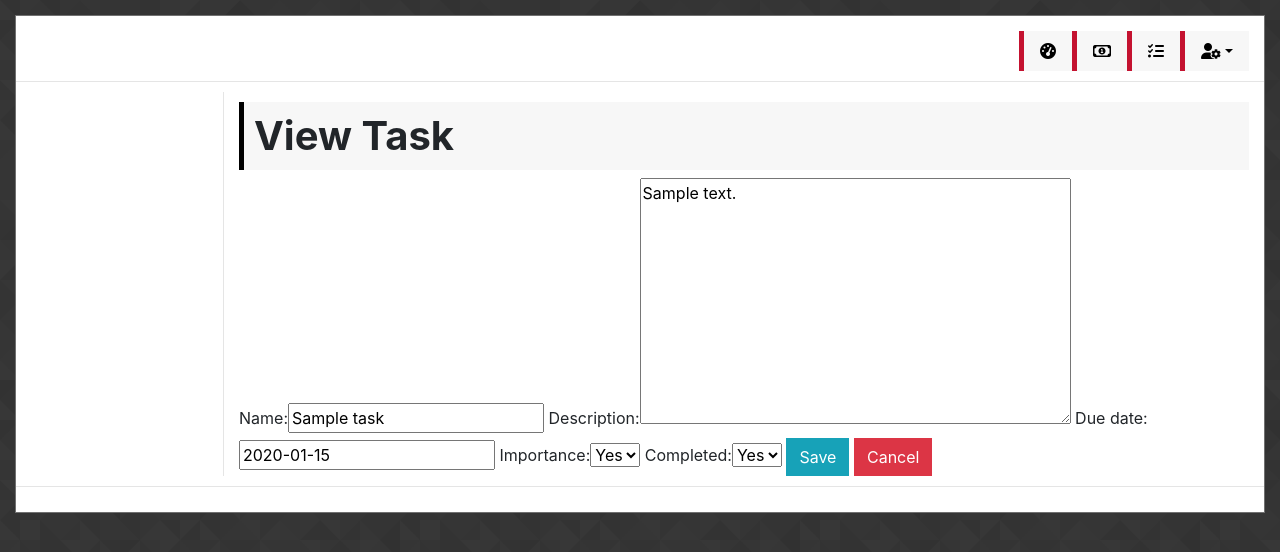
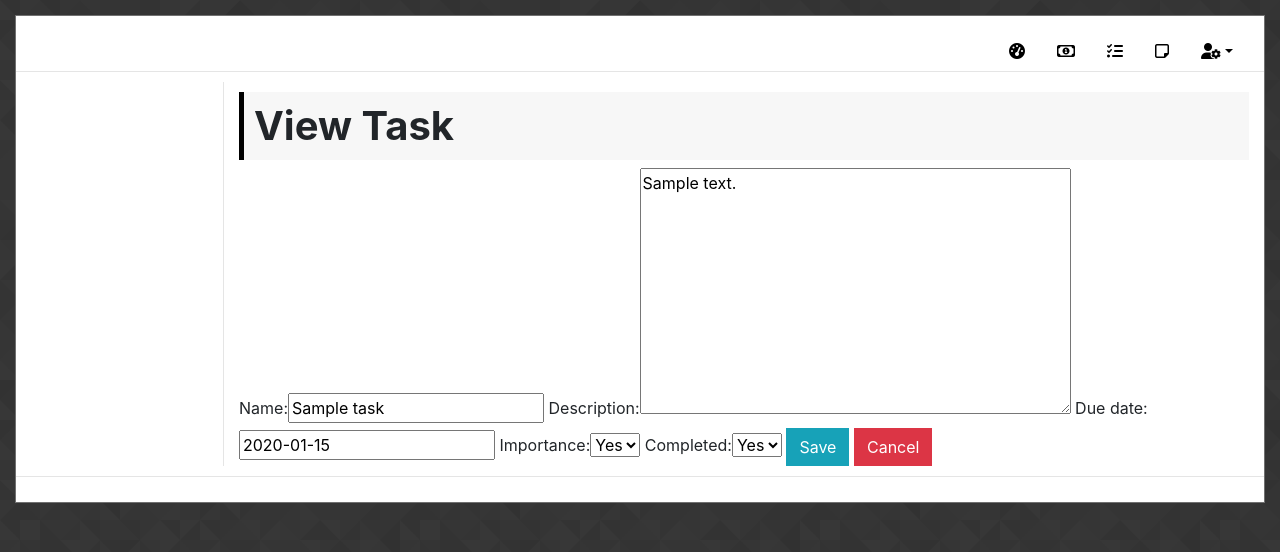
Before and after one commit to Robtych121/MyManager, a Django app: page /tasks/edit_today_task/1 in a window 1280 px wide. Shown: the top 552 px of the page. Run offline with Django 3.2, Linux system fonts and the light colour scheme; tables that the repository leaves empty hold one stand-in row (values such as "Sample post"); some libraries are stand-ins or nearby versions.

Commit message:
styled top nav and added tooltips

```diff
--- a/static/css/styles.css
+++ b/static/css/styles.css
@@ -65,7 +65,7 @@ body {
     border-radius: 0px;
 }
 
-.nav-link {
+.sidebar .nav-link {
     color: #000;
     background-color: #f7f7f7;
     font-weight: bold;
@@ -81,7 +81,7 @@ body {
     transition: all .25s ease-in;
 }
 
-.nav-link:hover {
+.sidebar .nav-link:hover {
     background-position: 0 0;
     color: white;
 }
@@ -239,3 +239,24 @@ a.btn-danger, a.btn-danger:hover {
 .card-link, .card-link:hover {
     color: white;
 }
+
+.topnav .nav-link {
+    color: black;
+}
+
+.topnav .nav-link:hover {
+    color: #C41230;
+}
+
+.topnav {
+    justify-content: flex-end;
+}
+
+@media only screen and (max-width: 767px) {
+    .top-header {
+        text-align: center !important;
+    }
+    .topnav {
+        justify-content: center;
+    }
+  }
--- a/templates/base.html
+++ b/templates/base.html
@@ -22,7 +22,7 @@
             <a class="LogoLink" href="{% url 'home' %}"><h3>MyManager - <span id="appName">{% block app_name %}{% endblock %}</span></h3></a>
             {% endif %}
         </div>
-        <div class="col-md-6 text-right">
+        <div class="col-md-6">
             {% include 'partials/topbar.html' %}
         </div>
     </div>
@@ -43,9 +43,12 @@
     </div>
 </div>
 <script>
-    if ($(".login_box")[0]){
+if ($(".login_box")[0]){
     $('#external').remove()
 }
+$(function () {
+  $('[data-toggle="tooltip"]').tooltip()
+})
 </script>
 </body>
 </html>
--- a/templates/partials/navigation.html
+++ b/templates/partials/navigation.html
@@ -1,5 +1,5 @@
 {% if user.is_authenticated %}
-<div id="dashboard_menu">
+<div id="dashboard_menu" class="menugroup">
 <ul class="nav nav-pills flex-column">
     <li class="nav-item">
       <a class="nav-link" href="#">Dashboard</a>
@@ -7,7 +7,7 @@
   </ul>
 </div>
 
-<div id="tasks_menu">
+<div id="tasks_menu" class="menugroup">
   <a class="menu_clicker" data-toggle="collapse" href="#yourlists" role="button" aria-expanded="false" aria-controls="yourlists">
     <p class="menu_section"><i class="fas fa-layer-group"></i> Your Lists</p>
   </a>
@@ -74,14 +74,15 @@
 </div>
 
 
-
 <script>
 $( document ).ready(function() {
   if($('#appName').html() == 'Gen'){
-    $('#tasks_menu').hide()
+    $('.menugroup').hide()
+    $('#dashboard_menu').show()
   }
   if($('#appName').html() == 'Tasks'){
-    $('#dashboard_menu').hide()
+    $('.menugroup').hide()
+    $('#tasks_menu').show()
   }
 });
 
--- a/templates/partials/topbar.html
+++ b/templates/partials/topbar.html
@@ -1,15 +1,18 @@
-<ul class="nav nav-pills justify-content-end">
+<ul class="nav nav-pills topnav">
     <li class="nav-item">
-        <a class="nav-link" href="{% url 'home' %}"><i class="fas fa-tachometer-alt"></i></a>
+        <a class="nav-link" href="{% url 'home' %}" data-toggle="tooltip" data-placement="bottom" title="Dashboard"><i class="fas fa-tachometer-alt"></i></a>
     </li>
     <li class="nav-item">
-        <a class="nav-link" href="#"><i class="far fa-money-bill-alt"></i></a>
+        <a class="nav-link" href="#"  data-toggle="tooltip" data-placement="bottom" title="Finances"><i class="far fa-money-bill-alt"></i></a>
     </li>
     <li class="nav-item">
-      <a class="nav-link" href="{% url 'taskhome' %}"><i class="fas fa-tasks"></i></a>
+      <a class="nav-link" href="{% url 'taskhome' %}"  data-toggle="tooltip" data-placement="bottom" title="Tasks"><i class="fas fa-tasks"></i></a>
+    </li>
+    <li class="nav-item">
+      <a class="nav-link" href="#"  data-toggle="tooltip" data-placement="bottom" title="Notes"><i class="far fa-sticky-note"></i></a>
     </li>
     <li class="nav-item dropdown">
-      <a class="nav-link dropdown-toggle" data-toggle="dropdown" href="#" role="button" aria-haspopup="true" aria-expanded="false"><i class="fas fa-user-cog"></i></a>
+      <a class="nav-link dropdown-toggle" data-toggle="dropdown" href="#" role="button" aria-haspopup="true" aria-expanded="false" ><i class="fas fa-user-cog"></i></a>
       <div class="dropdown-menu">
         {% if user.is_authenticated %}
             {% if request.user.is_staff %}
```
